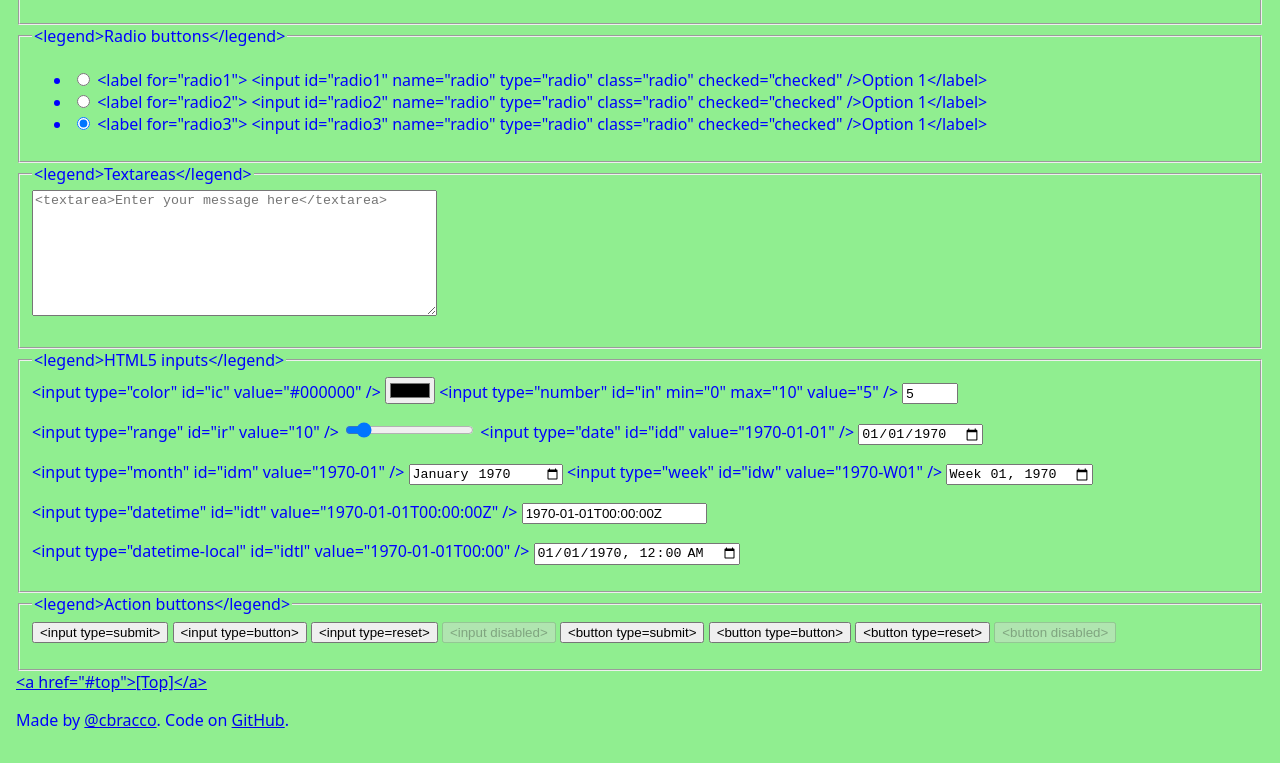
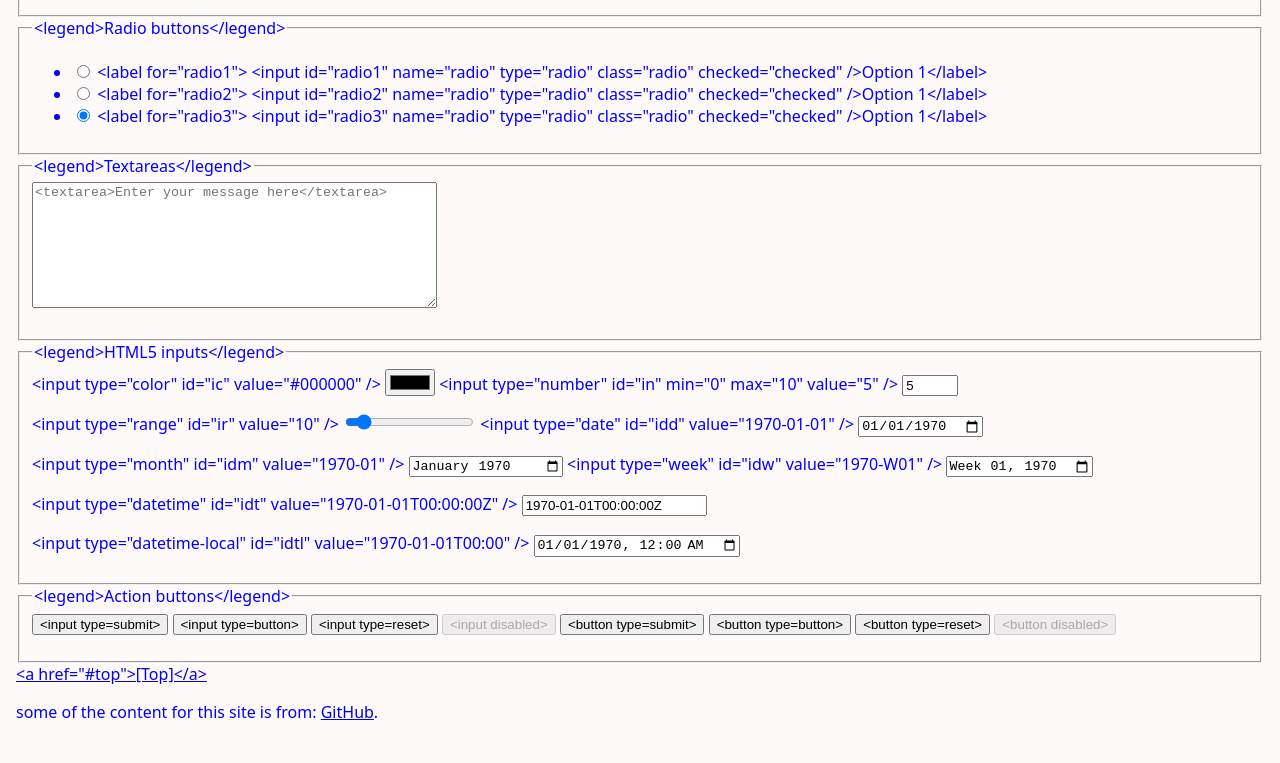
Before and after one commit to taylor-wagstaff/static-playground, a plain HTML site: page pages/everyElement.html in a window 1280 px wide. Shown: the part 5457-6220 px from the top of the page. Drawn offline with Linux system fonts and the light colour scheme.

Commit message:
every html

```diff
--- a/modules/everyElement.js
+++ b/modules/everyElement.js
@@ -1,6 +1,5 @@
 document.addEventListener('DOMContentLoaded', () => {
   let hoverText = ''
-
 
   // Function to copy text to clipboard
   function copyToClipboard(text) {
@@ -19,12 +18,13 @@ document.addEventListener('DOMContentLoaded', () => {
 
       // add hover state
       event.target.style.color = 'blue'
-      event.target.style.cursor = 'copy'
+      event.target.style.cursor = 'pointer'
     })
 
     element.addEventListener('mouseout', (event) => {
       hoverText = ''
       event.target.style.color = 'black'
+      event.target.style.cursor = 'default'
     })
   })
 
--- a/pages/everyElement.html
+++ b/pages/everyElement.html
@@ -3,6 +3,7 @@
   <head>
     <meta charset="UTF-8" />
     <meta name="viewport" content="width=device-width, initial-scale=1.0" />
+
     <link rel="stylesheet" href="/styles/everyElement.css" />
     <script type="module" defer src="../modules/everyElement.js"></script>
     <title>Every Element</title>
@@ -751,7 +752,7 @@ P R E F O R M A T T E D T E X T
         </main>
         <footer role="contentinfo">
           <p>
-            Made by <a href="http://twitter.com/cbracco">@cbracco</a>. Code on
+            some of the content for this site is from:
             <a href="http://github.com/cbracco/html5-test-page">GitHub</a>.
           </p>
         </footer>
--- a/styles/everyElement.css
+++ b/styles/everyElement.css
@@ -5,11 +5,12 @@
 
 body {
   font-family: var(--system-ui);
-  margin: 1rem;
+  margin-left: 1rem;
+  margin-right: 1rem;
   padding: 0;
   font-weight: 100;
   font-size: 16px;
-  background-color: lightgreen;
+  background-color: snow;
 }
 
 p {
```
